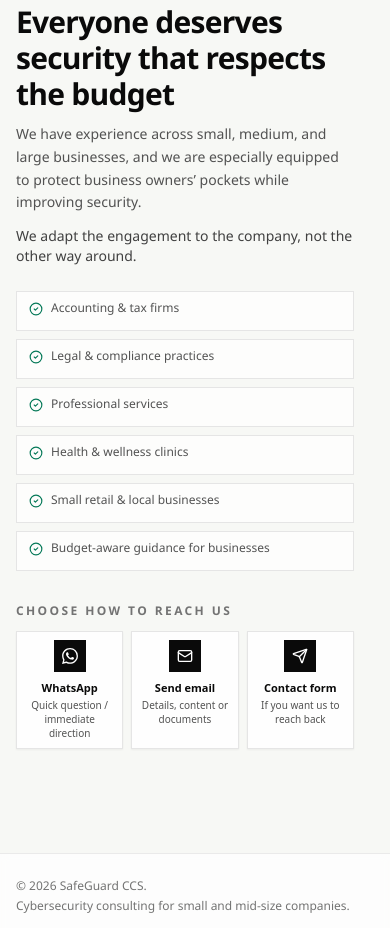
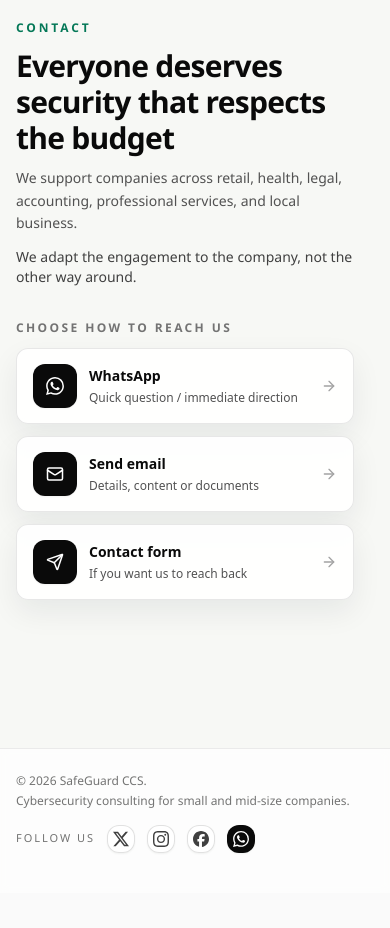
Before and after one commit to adrianbacceli/safeguardccs.github.io, a React (Vite) app: page /#approach in a window 390 px wide. Shown: the part 3280-4208 px from the top of the page. After the commit the page ends 4173 px from the top, so only its background shows below. Built offline with nearby package versions, Linux system fonts and the light colour scheme.

Commit message:
Fixed mobile contact form

```diff
--- a/src/App.tsx
+++ b/src/App.tsx
@@ -2033,7 +2033,10 @@ const ContactSection: React.FC<SectionProps> = ({ language }) => {
         transition={{ type: "spring", stiffness: 180, damping: 26, mass: 0.8 }}
         className="grid min-w-0 gap-8 min-h-[32rem] lg:min-h-[33rem] lg:grid-cols-[minmax(0,0.95fr)_minmax(0,1.05fr)] lg:items-start"
       >
-        <motion.div layout="position" className="min-w-0 space-y-6">
+        <motion.div
+          layout="position"
+          className={`min-w-0 space-y-6 ${contactMode === "form" ? "hidden md:block" : ""}`}
+        >
           <div>
             <p className="text-xs font-semibold uppercase tracking-[0.24em] text-emerald-700 dark:text-emerald-300">
               {isEn ? "Contact" : "Contacto"}
@@ -2044,9 +2047,16 @@ const ContactSection: React.FC<SectionProps> = ({ language }) => {
                 : "Todos merecen seguridad que respete el presupuesto"}
             </h2>
             <p className="mt-3 text-sm leading-relaxed text-neutral-600 dark:text-neutral-300">
-              {isEn
-                ? "We have experience across small, medium, and large businesses, and we are especially equipped to protect business owners’ pockets while improving security."
-                : "Tenemos experiencia en empresas pequeñas, medianas y grandes, y estamos especialmente preparados para proteger el bolsillo del dueño mientras mejora su seguridad."}
+              <span className="md:hidden">
+                {isEn
+                  ? "We support companies across retail, health, legal, accounting, professional services, and local business."
+                  : "Acompañamos empresas de retail, salud, legal, contabilidad, servicios profesionales y negocios locales."}
+              </span>
+              <span className="hidden md:inline">
+                {isEn
+                  ? "We have experience across small, medium, and large businesses, and we are especially equipped to protect business owners’ pockets while improving security."
+                  : "Tenemos experiencia en empresas pequeñas, medianas y grandes, y estamos especialmente preparados para proteger el bolsillo del dueño mientras mejora su seguridad."}
+              </span>
             </p>
             <p className="mt-3 text-sm font-medium text-neutral-700 dark:text-neutral-200">
               {isEn
@@ -2055,7 +2065,7 @@ const ContactSection: React.FC<SectionProps> = ({ language }) => {
             </p>
           </div>
 
-          <div className="grid gap-2 text-xs text-neutral-600 sm:grid-cols-2 dark:text-neutral-300">
+          <div className="hidden gap-2 text-xs text-neutral-600 md:grid md:grid-cols-2 dark:text-neutral-300">
             {clientFit.map((item) => (
               <div
                 key={item}
@@ -2083,7 +2093,7 @@ const ContactSection: React.FC<SectionProps> = ({ language }) => {
             <p className="text-xs font-semibold uppercase tracking-[0.2em] text-neutral-500 dark:text-neutral-400">
               {isEn ? "Choose how to reach us" : "Elige cómo contactarnos"}
             </p>
-            <div className="grid grid-cols-3 gap-2 md:grid-cols-1 md:gap-3">
+            <div className="grid grid-cols-1 gap-3 md:gap-3">
               {contactMethods.map((method) => (
                 <button
                   key={method.label}
@@ -2100,20 +2110,20 @@ const ContactSection: React.FC<SectionProps> = ({ language }) => {
                       kind: method.kind,
                     });
                   }}
-                className="group flex min-h-[7rem] w-full min-w-0 flex-col items-center gap-2 rounded-lg border border-neutral-200 bg-white/85 p-2 text-center shadow-sm transition-all duration-300 hover:border-emerald-500/60 hover:shadow-md dark:border-neutral-800 dark:bg-neutral-950/75 md:min-h-0 md:flex-row md:items-start md:gap-3 md:p-4 md:text-left"
+                className="group flex min-h-[4.75rem] w-full min-w-0 items-center gap-3 rounded-xl border border-neutral-200/90 bg-white/90 px-4 py-3 text-left shadow-[0_12px_30px_rgba(15,23,42,0.07)] backdrop-blur-sm transition-all duration-300 hover:border-emerald-500/60 hover:bg-white hover:shadow-[0_16px_36px_rgba(15,23,42,0.1)] focus:outline-none focus-visible:ring-2 focus-visible:ring-emerald-500/50 active:scale-[0.99] dark:border-neutral-800/90 dark:bg-neutral-950/80 dark:shadow-[0_12px_30px_rgba(0,0,0,0.22)] dark:hover:bg-neutral-950 md:min-h-0 md:items-start md:gap-3 md:p-4"
                 >
-                  <span className="flex h-8 w-8 flex-shrink-0 items-center justify-center rounded-md bg-neutral-950 text-white dark:bg-white dark:text-neutral-950 md:h-10 md:w-10">
-                    <method.icon className="h-4 w-4" />
+                  <span className="flex h-11 w-11 flex-shrink-0 items-center justify-center rounded-xl bg-neutral-950 text-white shadow-sm transition-colors duration-300 group-hover:bg-emerald-700 dark:bg-white dark:text-neutral-950 dark:group-hover:bg-emerald-300 md:h-10 md:w-10">
+                    <method.icon className="h-[1.125rem] w-[1.125rem] md:h-4 md:w-4" />
                   </span>
                   <span className="min-w-0 flex-1">
-                    <span className="block text-[11px] font-semibold leading-snug text-neutral-950 dark:text-neutral-50 md:text-sm">
+                    <span className="block text-sm font-semibold leading-snug text-neutral-950 dark:text-neutral-50">
                       {method.title}
                     </span>
-                    <span className="mt-1 line-clamp-3 block text-[10px] leading-snug text-neutral-600 dark:text-neutral-300 md:text-xs md:leading-relaxed">
+                    <span className="mt-1 line-clamp-2 block text-xs leading-snug text-neutral-600 dark:text-neutral-300 md:line-clamp-3 md:leading-relaxed">
                       {method.description}
                     </span>
                   </span>
-                  <ArrowRight className="mt-1 hidden h-4 w-4 flex-shrink-0 text-neutral-400 transition-transform duration-300 group-hover:translate-x-1 group-hover:text-emerald-700 dark:group-hover:text-emerald-300 md:block" />
+                  <ArrowRight className="h-4 w-4 flex-shrink-0 text-neutral-400 transition-transform duration-300 group-hover:translate-x-1 group-hover:text-emerald-700 dark:group-hover:text-emerald-300 md:mt-1" />
                 </button>
               ))}
             </div>
```
